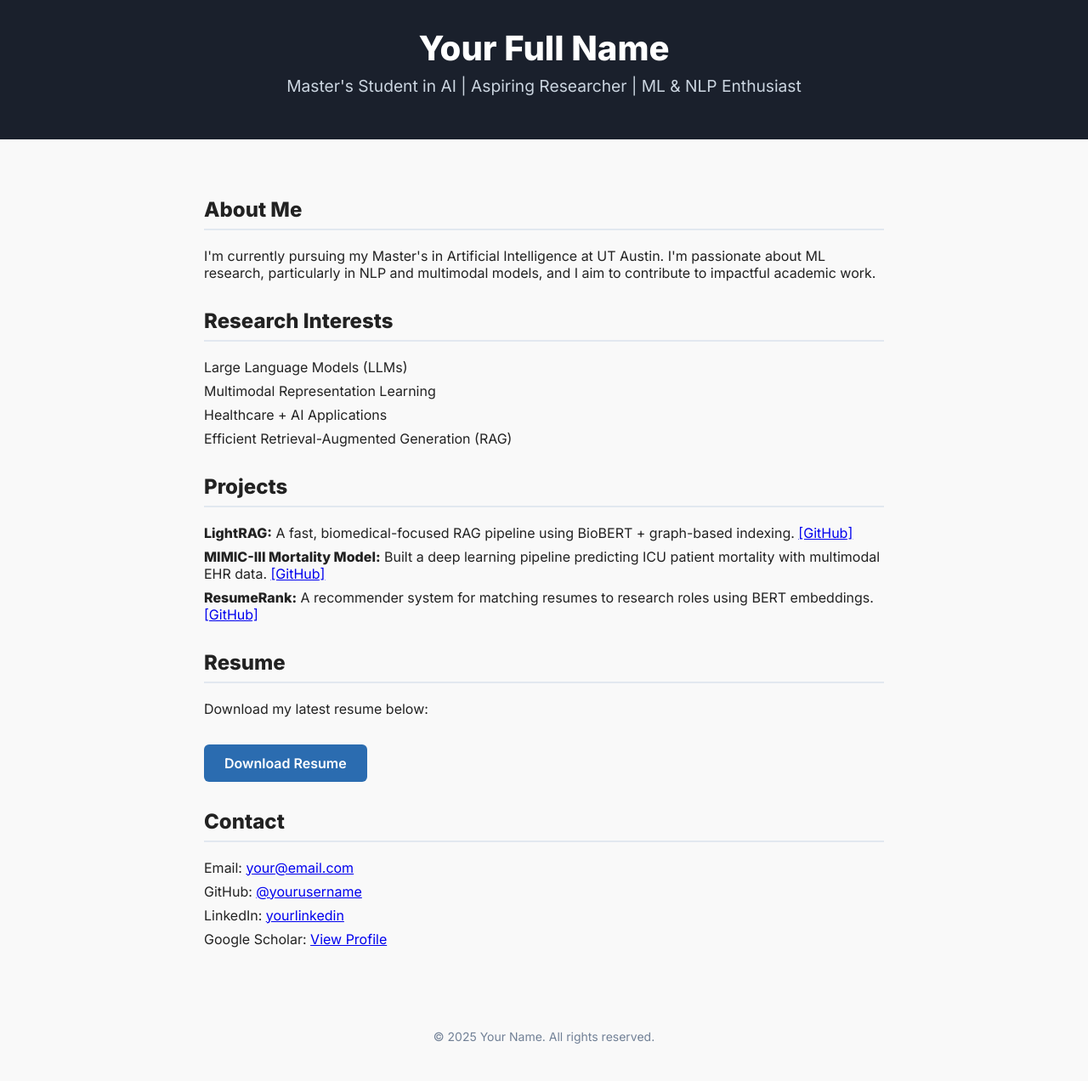
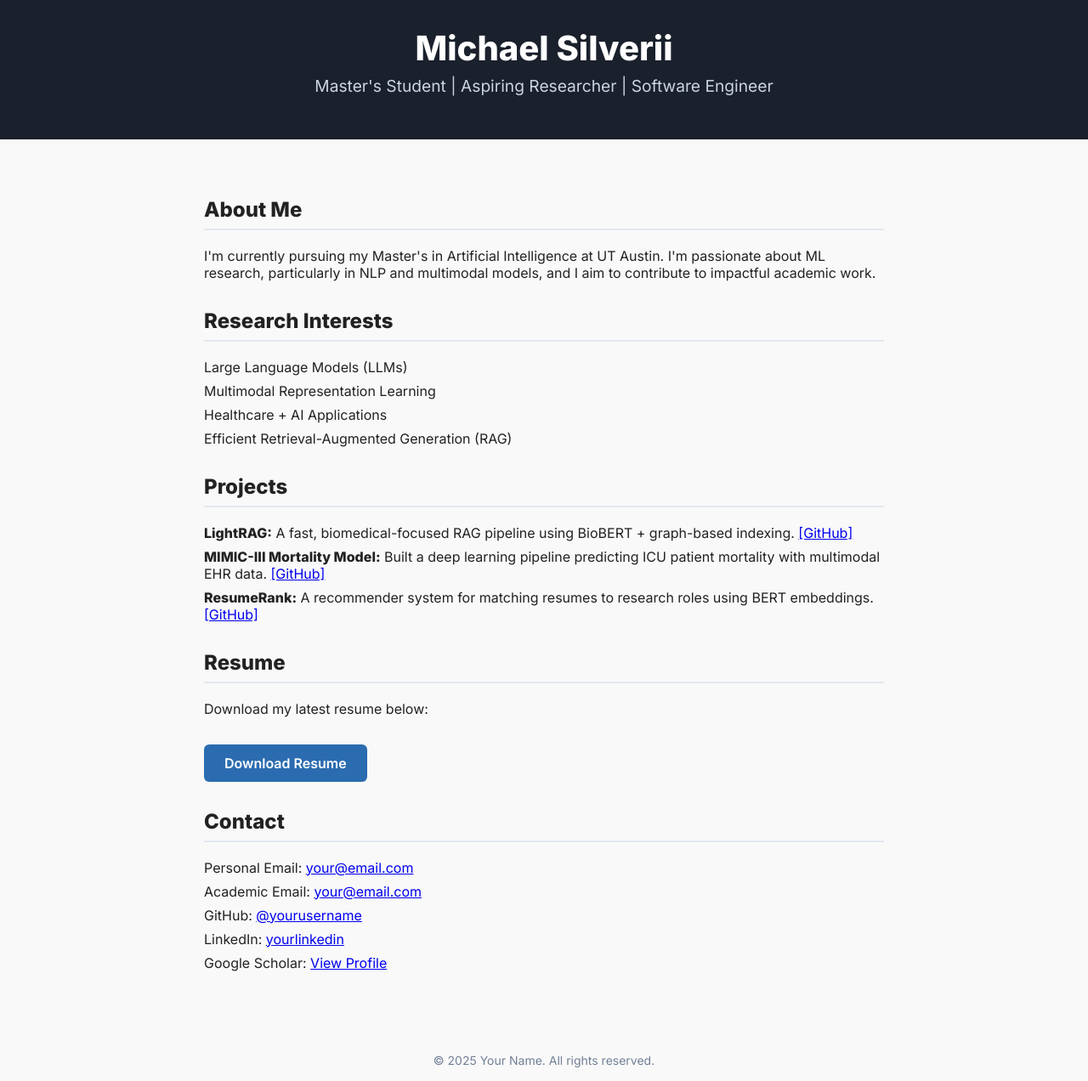
Before and after one commit to mikesilverii/mikesilverii.github.io, a plain HTML site: page index.html in a window 1280 px wide. Shown: the whole page at 85% size. Before the commit the page ends 1244 px from the top, so only its background shows below. Drawn offline with Linux system fonts and the light colour scheme.

Commit message:
some changes

```diff
--- a/index.html
+++ b/index.html
@@ -3,7 +3,7 @@
 <head>
   <meta charset="UTF-8" />
   <meta name="viewport" content="width=device-width, initial-scale=1.0" />
-  <meta name="description" content="Your Name | AI Researcher Portfolio" />
+  <meta name="description" content="Michael Silverii | AI Researcher Portfolio" />
   <title>Your Name | Portfolio</title>
   <link rel="stylesheet" href="https://fonts.googleapis.com/css2?family=Inter:wght@400;600;800&display=swap">
   <style>
@@ -69,8 +69,8 @@
 </head>
 <body>
   <header>
-    <h1>Your Full Name</h1>
-    <p>Master's Student in AI | Aspiring Researcher | ML & NLP Enthusiast</p>
+    <h1>Michael Silverii</h1>
+    <p>Master's Student | Aspiring Researcher | Software Engineer</p>
   </header>
 
   <main>
@@ -112,9 +112,10 @@
     <section>
       <h2>Contact</h2>
       <ul>
-        <li>Email: <a href="mailto:your@email.com">your@email.com</a></li>
-        <li>GitHub: <a href="https://github.com/yourusername">@yourusername</a></li>
-        <li>LinkedIn: <a href="https://linkedin.com/in/yourlinkedin">yourlinkedin</a></li>
+        <li>Personal Email: <a href="mailto:silveriimike@gmail.com">your@email.com</a></li>
+        <li>Academic Email: <a href="mailto:mcs5654@utexas.edu.com">your@email.com</a></li>
+        <li>GitHub: <a href="https://github.com/mikesilverii">@yourusername</a></li>
+        <li>LinkedIn: <a href="https://linkedin.com/in/michaelsilverii">yourlinkedin</a></li>
         <li>Google Scholar: <a href="https://scholar.google.com/citations?user=XXXX">View Profile</a></li>
       </ul>
     </section>
```
